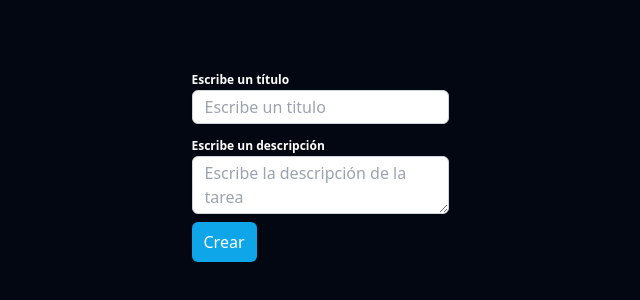
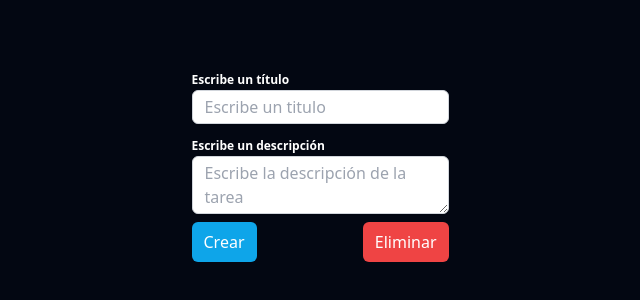
Before and after one commit to Alquimista-07/NextjsPrismaCRUDconTypescript, a Next.js app in the folder nextjs-prisma-typescript/: page /new in a window 1280 px wide. Shown: the part 236-536 px from the top of the page, without its empty margins (320-960 px from the left). Built offline with nearby package versions, Linux system fonts and the light colour scheme.

Commit message:
30. Agregado botón eliminar con estilos y notas importantes

```diff
--- a/nextjs-prisma-typescript/src/app/new/page.tsx
+++ b/nextjs-prisma-typescript/src/app/new/page.tsx
@@ -135,7 +135,12 @@ function NewPage( {params}: {params: { id: string }} ) {
                   className="px-3 py-1 border border-gray-300 rounded-md shadow-sm focus:outline-none focus:ring-1 focus:ring-sky-300 focus:border-sky-300 text-black block w-full"
                   {...register('description')}/>
 
-        <button className='bg-sky-500 px-3 py-2 rounded-md text-white mt-2'>
+        <div className='flex justify-between'>
+
+          {/* Algo importante es que como vamos a agregar un segundo botón dentro del formulario es necesario indicarle el tipo
+              submit para indicar que este botón es el que ejecuta el evento del formulario */}
+          <button className='bg-sky-500 px-3 py-2 rounded-md text-white mt-2'
+                  type='submit'>
             {
               /* Hacemos una validación para validar si la url trae parámentro con el fin de cambiar
               el texto de botón debido a que estamos usando el mismo componente par crear y editar */
@@ -144,6 +149,15 @@ function NewPage( {params}: {params: { id: string }} ) {
 
           </button>
 
+          {/* Una segunda cosa importante es para que este botón no ejecute el evento submit del formulario le vamos a colocar el tipo botón
+              y de esta forma le vamos a decir que este botón hace un click pero no voy a ejecutar el evento del formulario*/}
+          <button className='bg-red-500 px-3 py-2 rounded-md text-white mt-2'
+                  type='button' >
+            Eliminar
+          </button>
+
+        </div>
+
       </form>
 
     </section>
```
Lines whose indentation alone changed are shown as unchanged.
